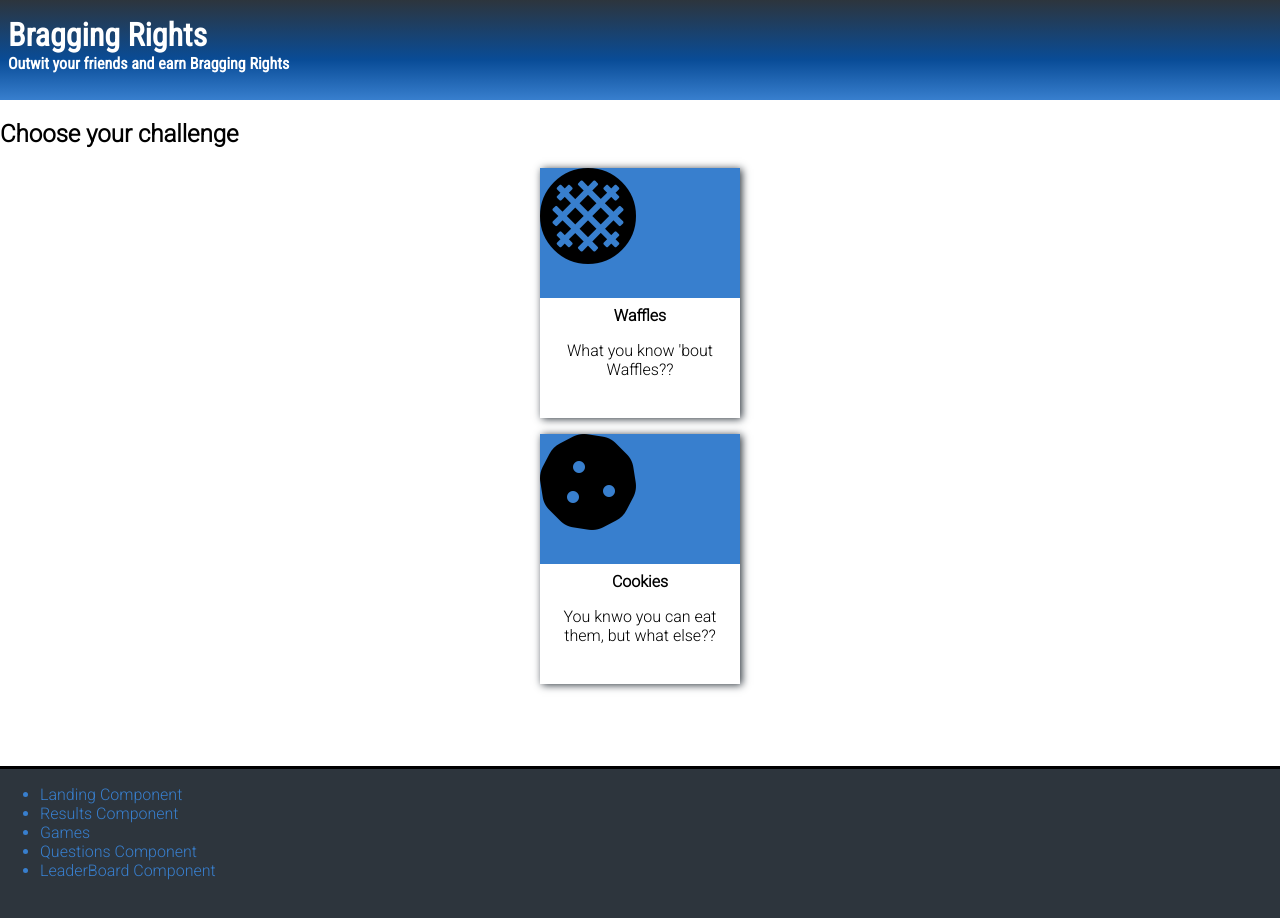
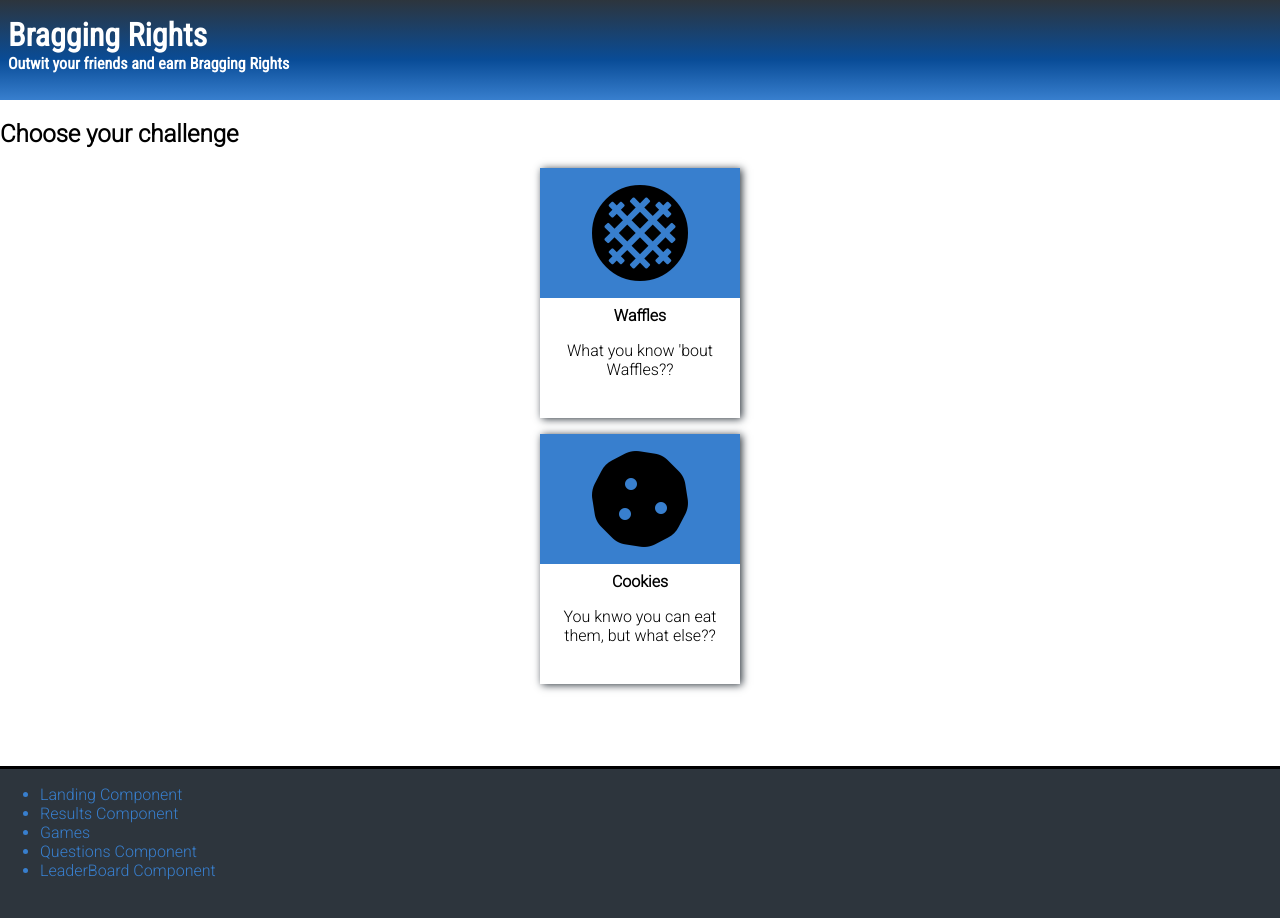
Before and after one commit to chingu-voyages/v8-chimeras-team-01, a React (Create React App) app: page /games in a window 1280 px wide. Shown: the top 918 px of the page. Built offline with nearby package versions, Linux system fonts and the light colour scheme.

Commit message:
Adjust layout and sizing on Game Tiles

```diff
--- a/src/App.css
+++ b/src/App.css
@@ -34,6 +34,15 @@ a:active {
   --color-gray: #2D353D;
 }
 
+/* COMMON STYLES */
+
+.fbc {
+  display: flex;
+  flex-flow: column nowrap;
+  justify-content: center;
+  align-items: center;
+}
+
 
 /* Setup Grid on top level div. This sets a space for the Nav and Footer and allows the center portion (1fr = all remaining space) to be used by whichever component is being shown. */
 
--- a/src/components/Games/Games.js
+++ b/src/components/Games/Games.js
@@ -8,7 +8,7 @@ export default function Games({gameList}) {
       <h1>Choose your challenge</h1>
       {gameList.map(game => (
         <article className="game-tile" key={game.id}>
-          <div className="gt-image">{game.image}</div>
+          <div className="gt-image fbc">{game.image}</div>
           <div className="gt-description">
             <h4>{game.name}</h4>
             <p>{game.desc}</p>
@@ -18,11 +18,3 @@ export default function Games({gameList}) {
     </section>
   )
 }
-
-
-// {
-//   id: "0001",
-//   name: "Waffles",
-//   image: `<i class="fas fa-stroopwafel"></i>`,
-//   desc: "What you know 'bout Waffles??"
-// }
```
